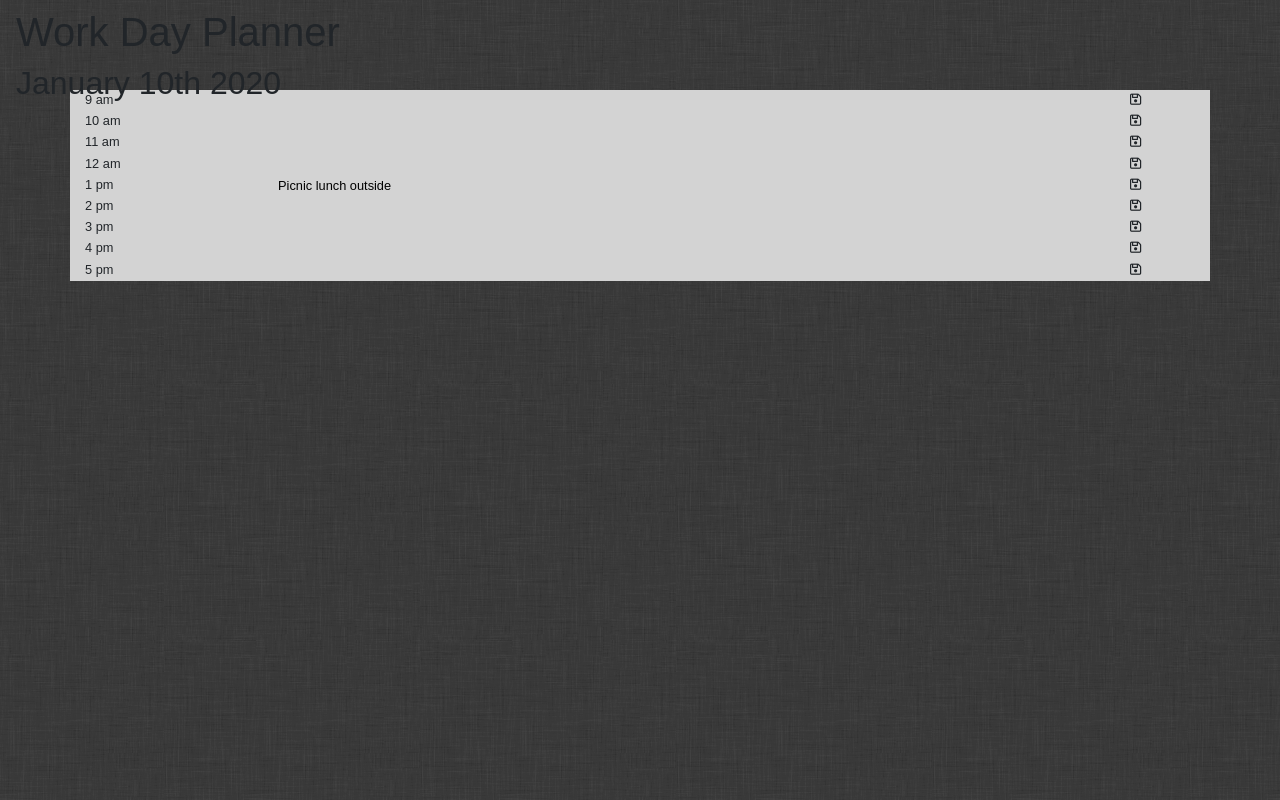
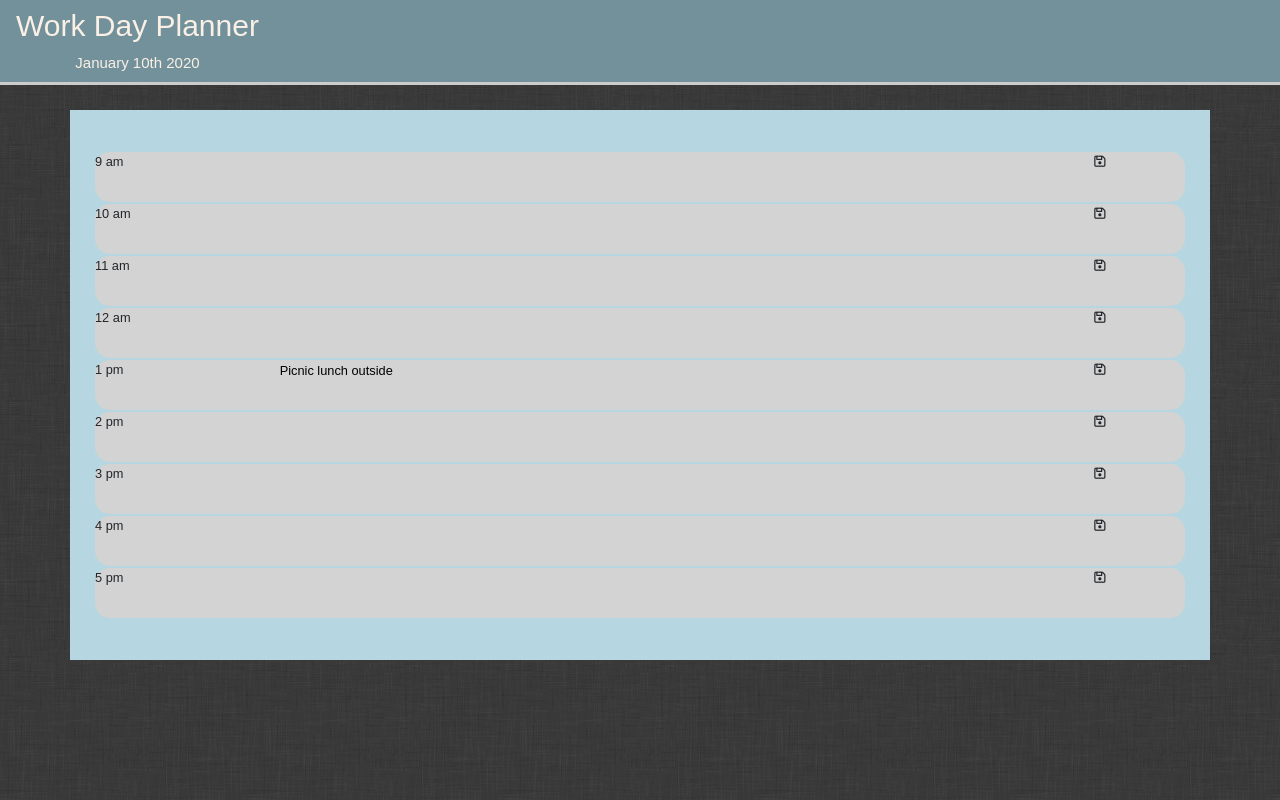
Before and after one commit to juiamin/day_planner, a plain HTML site: page index.html in a window 1280 px wide. Drawn offline with nearby package versions, Linux system fonts and the light colour scheme.

Commit message:
add more styling to style.css page

```diff
--- a/style.css
+++ b/style.css
@@ -17,3 +17,57 @@ input {
 
   padding-left: 3px;
 }
+
+.navbar {
+
+  background-color: #73919b;
+  color: #b6d7e2;
+
+
+  padding-bottom: 0;
+
+
+  border-bottom: solid;
+  border-bottom-color: #ccc;
+  width: 100%;
+  text-align: center;
+}
+
+#navbar-title {
+  padding: 0px;
+  font-size: 30px;
+  color: linen!important;
+  text-align: center;
+}
+
+#navbar-subtitle {
+  padding: 2px;
+  font-size: 15px;
+  color: linen!important; /
+  text-align: center;
+}
+
+.col-md-1, .col-md-2, .col-md-9 {
+  padding: 0;
+}
+
+
+#plannerContainer {
+
+  background-color: #b6d7e2;
+
+  margin-top: 20px;
+  margin-bottom: 80px;
+
+
+  padding: 40px;
+}
+
+.plannerRow {
+  height: 50px;
+  margin-top: 2px;
+  margin-bottom: 2px;
+  font-size: 1em;
+  line-height: 1.5;
+  border-radius: 15px;
+}
```
